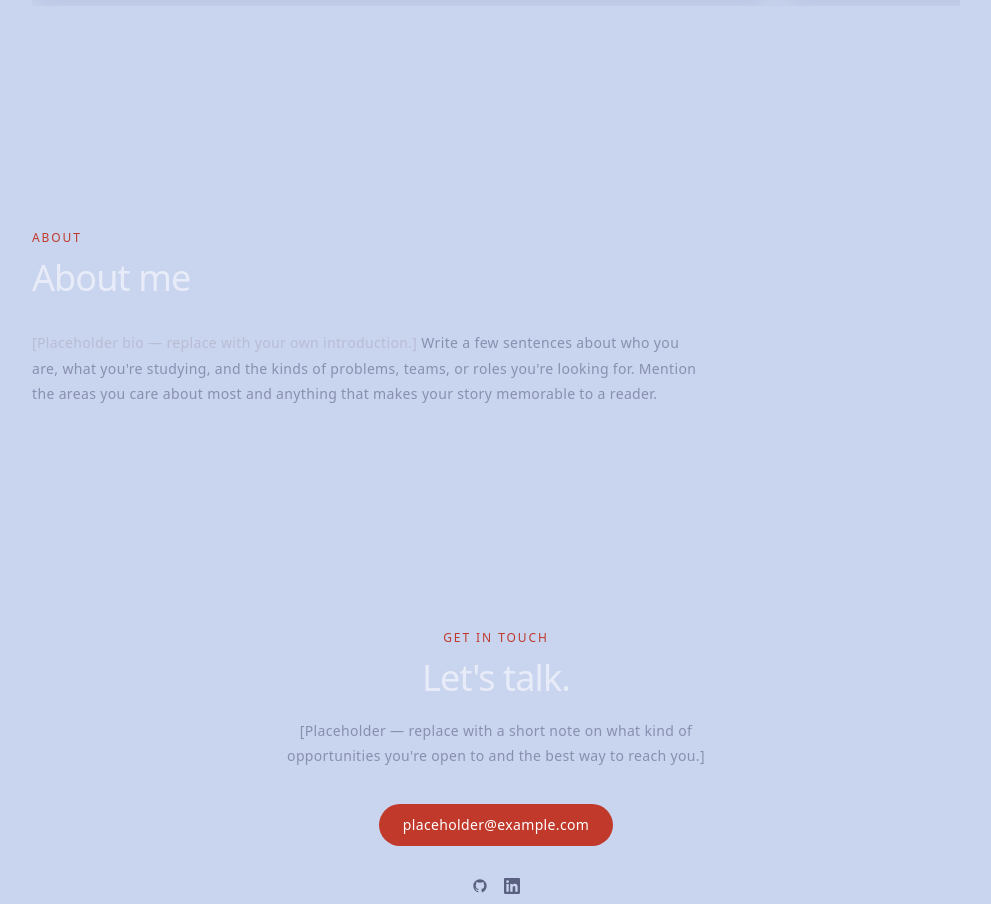
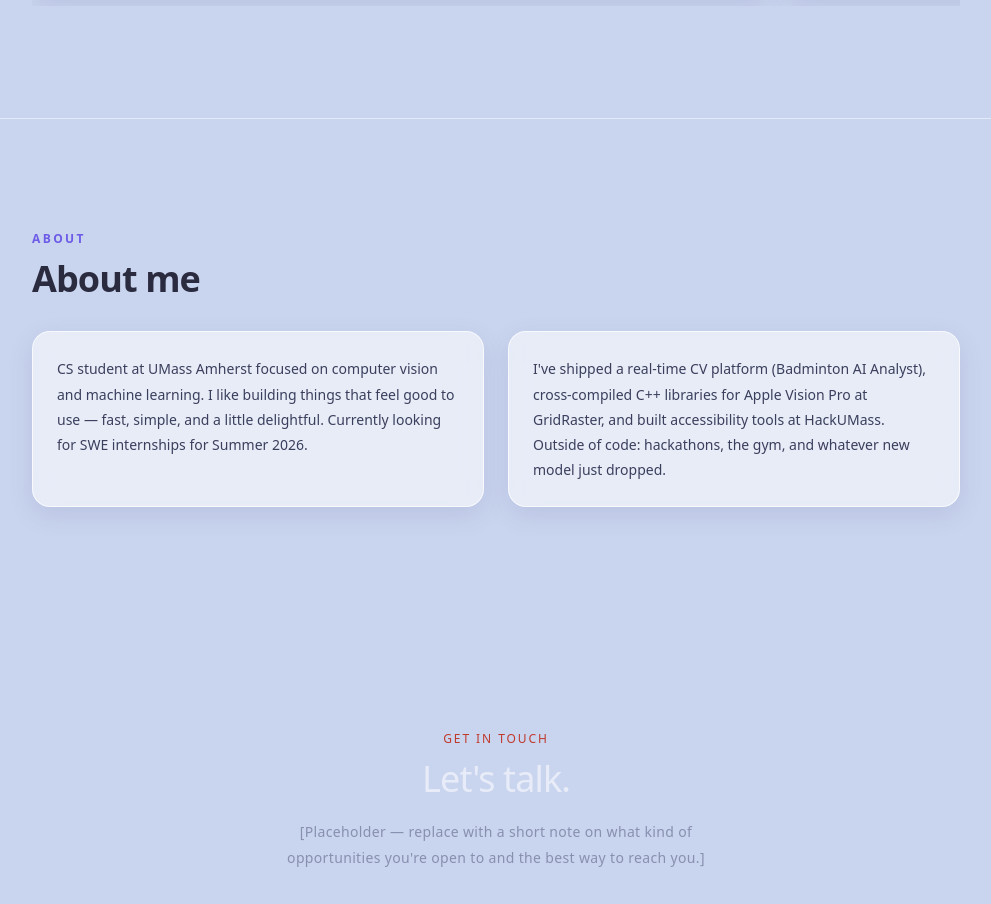
Before and after one commit to jameshualiu/jameshualiu.me, a Next.js app: page / in a window 1280 px wide. Shown: the part 2614-3518 px from the top of the page, without its empty margins (144-1135 px from the left). Built offline with nearby package versions, Linux system fonts and the light colour scheme.

Commit message:
content: add real About copy with glass card layout

```diff
--- a/components/About.tsx
+++ b/components/About.tsx
@@ -2,28 +2,36 @@ import FadeUp from "./FadeUp";
 
 export default function About() {
   return (
-    <section id="about" className="py-28">
+    <section id="about" className="py-28 border-t border-white/50">
       <div className="max-w-5xl mx-auto px-6 sm:px-12">
         <FadeUp>
-          <p className="text-[#c0392b] text-xs tracking-[0.16em] uppercase font-medium mb-3">
+          <p className="text-[#6c5ce7] text-xs tracking-[0.2em] uppercase font-bold mb-3">
             About
           </p>
-          <h2 className="text-[#e8ecf8] text-4xl font-light tracking-tight mb-8">
+          <h2 className="text-[#2b2b40] text-3xl sm:text-4xl font-extrabold tracking-tight mb-8">
             About me
           </h2>
         </FadeUp>
 
-        <FadeUp delay={0.1}>
-          <p className="text-[#8890b0] text-sm leading-[1.8] max-w-2xl font-light tracking-wide">
-            <span className="text-[#b8bdd4] font-normal">
-              [Placeholder bio — replace with your own introduction.]
-            </span>{" "}
-            Write a few sentences about who you are, what you&apos;re studying,
-            and the kinds of problems, teams, or roles you&apos;re looking for.
-            Mention the areas you care about most and anything that makes
-            your story memorable to a reader.
-          </p>
-        </FadeUp>
+        <div className="grid grid-cols-1 sm:grid-cols-2 gap-6">
+          <FadeUp delay={0.1}>
+            <div className="glass-card rounded-[18px] p-6 text-[#3b3f5c] text-sm leading-[1.8] h-full">
+              CS student at UMass Amherst focused on computer vision and
+              machine learning. I like building things that feel good to use
+              — fast, simple, and a little delightful. Currently looking for
+              SWE internships for Summer 2026.
+            </div>
+          </FadeUp>
+          <FadeUp delay={0.17}>
+            <div className="glass-card rounded-[18px] p-6 text-[#3b3f5c] text-sm leading-[1.8] h-full">
+              I&apos;ve shipped a real-time CV platform (Badminton AI
+              Analyst), cross-compiled C++ libraries for Apple Vision Pro at
+              GridRaster, and built accessibility tools at HackUMass. Outside
+              of code: hackathons, the gym, and whatever new model just
+              dropped.
+            </div>
+          </FadeUp>
+        </div>
       </div>
     </section>
   );
```
